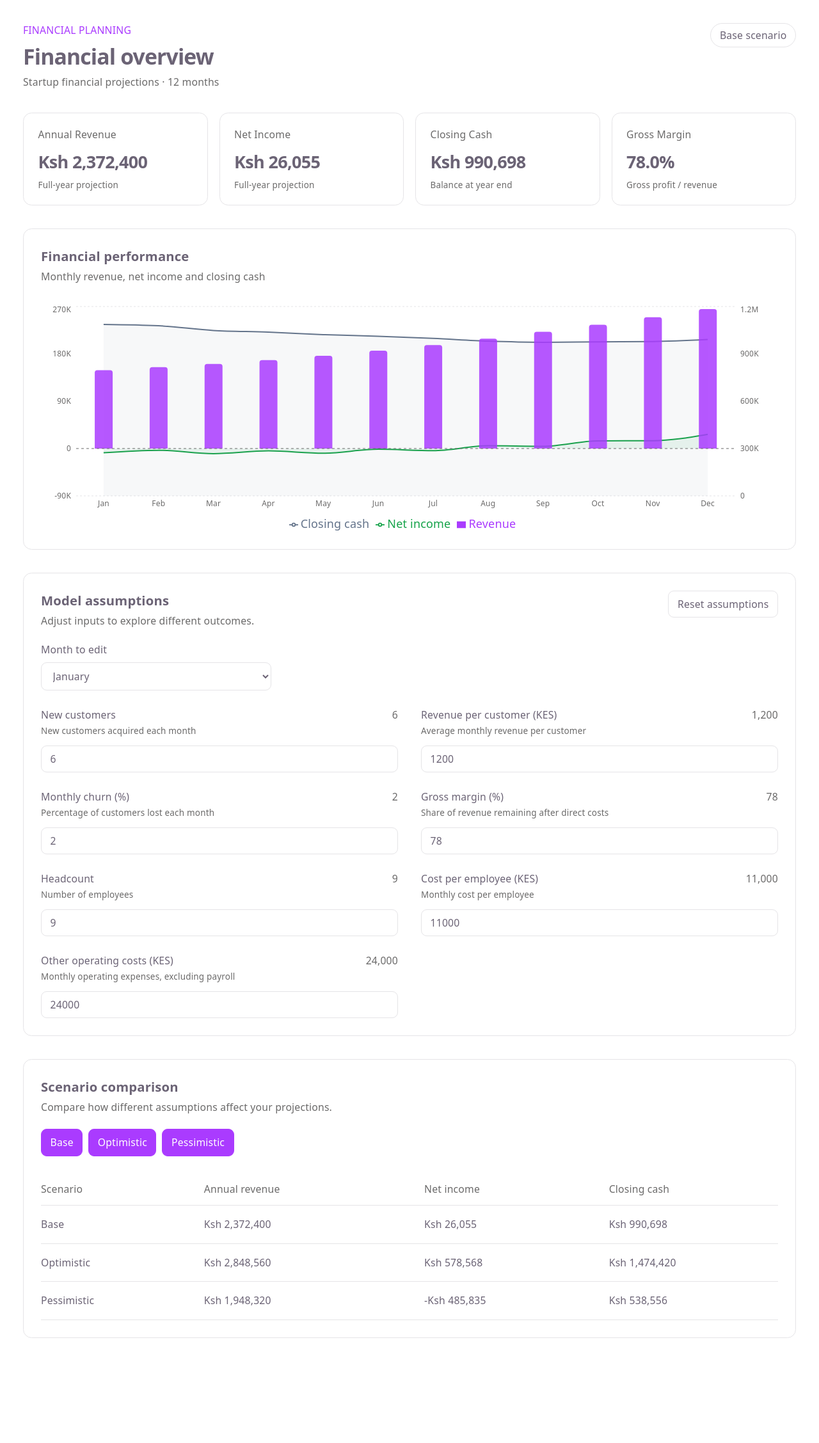
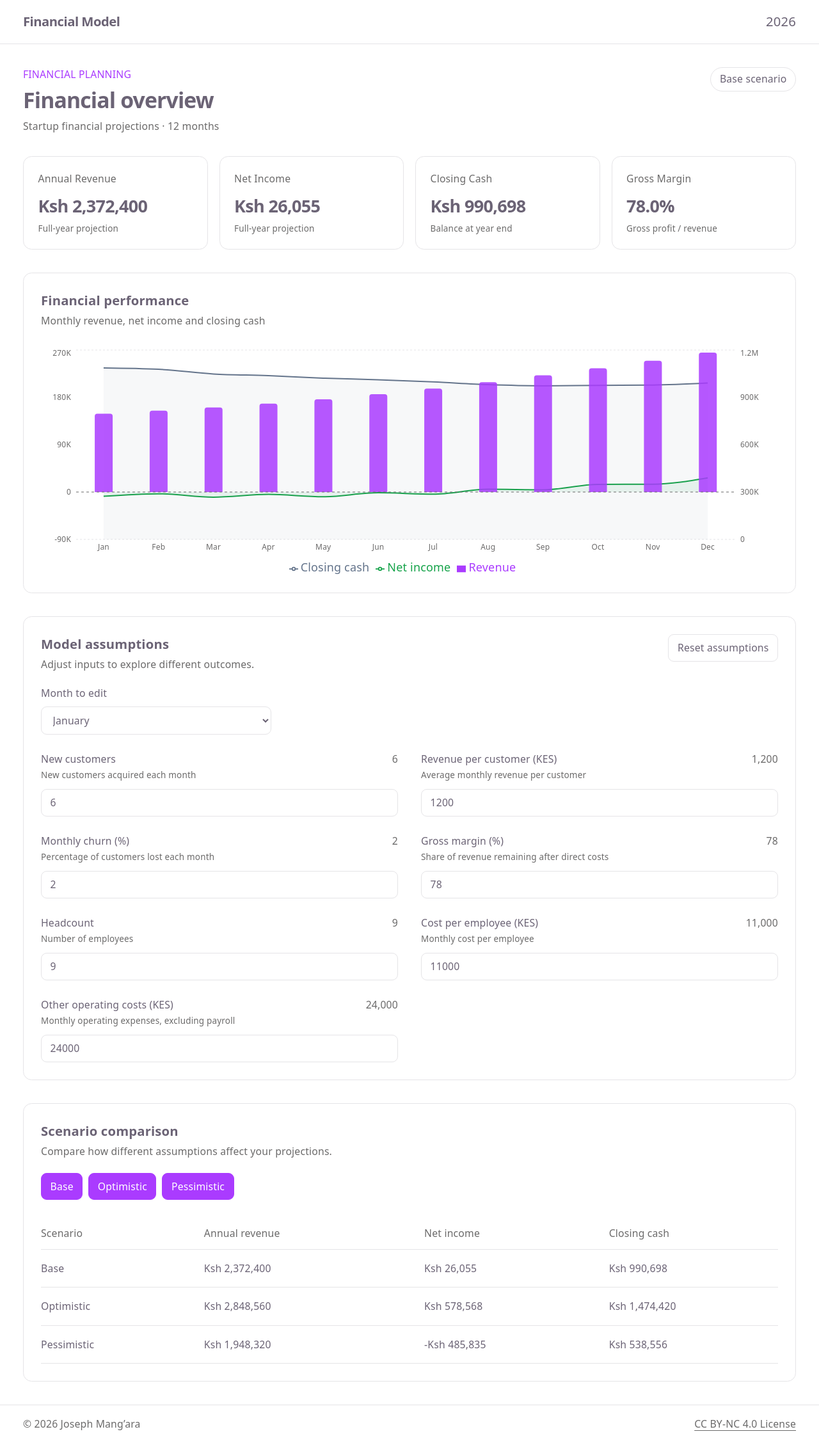
Before and after one commit to josephmangara/financial-modelling, a React (Vite) app: page / in a window 1280 px wide. Shown: the whole page at 64% size. Before the commit the page ends 2127 px from the top, so only its background shows below. Built offline with nearby package versions, Linux system fonts and the light colour scheme.

Commit message:
Added header and footer

```diff
--- a/src/App.jsx
+++ b/src/App.jsx
@@ -7,6 +7,9 @@ import FinancialKPIs from "./components/FinancialKPIs.jsx";
 import FinancialCharts from "./components/FinancialCharts.jsx";
 import AssumptionsPanel from "./components/AssumptionsPanel.jsx";
 import ScenarioComparison from "./components/ScenarioComparison.jsx";
+import Header from "./layout/Header.jsx";
+import Footer from "./layout/Footer.jsx";
+
 
 function cloneModel(model) {
   return {
@@ -48,6 +51,7 @@ export default function App() {
 
   return (
     <>
+      <Header />
       <main className="min-h-screen bg-(--bg) p-5 text-(--text) sm:p-8">
         <div className="mx-auto max-w-7xl space-y-8">
           <header className="flex flex-wrap items-start justify-between gap-4">
@@ -85,6 +89,7 @@ export default function App() {
             <ScenarioComparison model={model} />
         </div>
       </main>
+      <Footer />
       <Analytics />
     </>
   );
--- a/src/layout/Footer.jsx
+++ b/src/layout/Footer.jsx
@@ -0,0 +1,20 @@
+export default function Footer() {
+  return (
+    <footer className="border-t border-(--border)">
+      <div className="mx-auto flex max-w-7xl flex-col gap-2 px-4 py-4 text-sm text-(--muted) sm:flex-row sm:items-center sm:justify-between sm:px-6 lg:px-8">
+        <p>
+          © {new Date().getFullYear()} Joseph Mang’ara
+        </p>
+
+        <a
+          href="https://creativecommons.org/licenses/by-nc/4.0/"
+          target="_blank"
+          rel="noopener noreferrer"
+          className="w-fit underline underline-offset-4 transition-opacity hover:opacity-70"
+        >
+          CC BY-NC 4.0 License
+        </a>
+      </div>
+    </footer>
+  );
+}
--- a/src/layout/Header.jsx
+++ b/src/layout/Header.jsx
@@ -0,0 +1,16 @@
+export default function Header() {
+  return (
+    <header className="border-b border-(--border)">
+      <div className="mx-auto flex max-w-7xl items-center justify-between px-4 py-4 sm:px-6 lg:px-8">
+        <a href="/" className="text-lg font-semibold tracking-tight">
+          Financial Model
+        </a>
+
+        <span className="text-lg">
+          2026
+        </span>
+      </div>
+
+    </header>
+  );
+}
```
